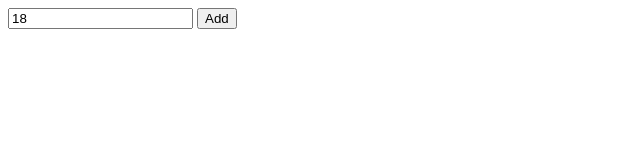
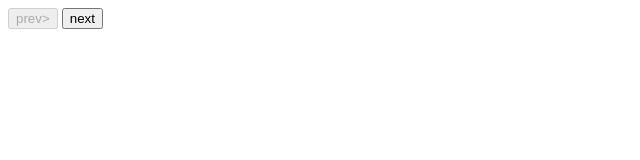
Before and after one commit to halyna-vikhot/jan-2024-js, a plain HTML site: page Lesson 10/homework10.html in a window 1280 px wide. Shown: the whole page, without its empty margins (0-640 px from the left). Drawn offline with Linux system fonts and the light colour scheme.

Commit message:
add task 10 done

```diff
--- a/Lesson 10/homework10.html
+++ b/Lesson 10/homework10.html
@@ -14,10 +14,15 @@
 <!--    <input type="number" name="age">-->
 <!--    <button>Create</button>-->
 <!--</form>-->
+<!--===============================================================-->
+<!--<input type="number" value="18" id="age"/>-->
+<!--<button id="btn">Add</button>-->
+<!--===============================================================-->
 
-<input type="number" value="18" id="age"/>
-<button id="btn">Add</button>
-
+<button id="prev" disabled>prev></button>
+<button id="next">next</button>
+<div id="block"></div>
+<!--===============================================================-->
 <script src="main.js"></script>
 
 </body>
```
Also changed, not shown: Lesson 10/task_next.html (renamed from Lesson 10/task.html, +18 -1 lines).
